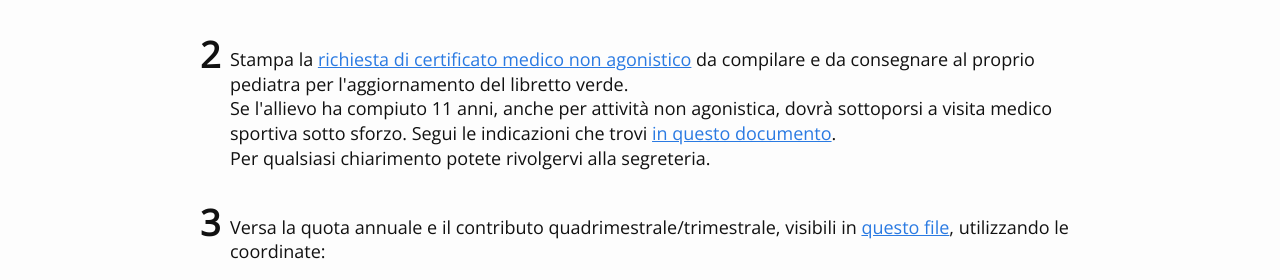
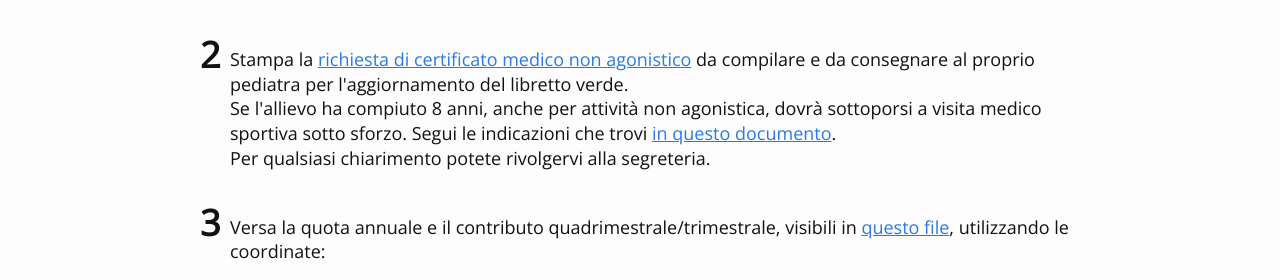
Before and after one commit to gymnastx/gymnastx.github.io, a Jekyll site: the page built from per-iscriversi/index.html, in a window 1280 px wide and 900 px high. Shown: the part 312-592 px from the top of the window. Built offline with Jekyll 4.4.1, drawn with Linux system fonts in a browser that asks for light colours; nearby versions of some CDN libraries.

Commit message:
Fix settembre 2022

```diff
--- a/per-iscriversi/index.html
+++ b/per-iscriversi/index.html
@@ -17,7 +17,7 @@ layout: default
         <li>
           Stampa la <a href="/assets/docs/richiesta_certificato_medico_gymnastx.pdf" target="_blank">richiesta di certificato medico non agonistico</a> da compilare e da consegnare al proprio pediatra per l'aggiornamento del libretto verde.
           <br>
-          Se l'allievo ha compiuto 11 anni, anche per attività non agonistica, dovrà sottoporsi a visita medico sportiva sotto sforzo. Segui le indicazioni che trovi <a href="/assets/docs/visita_medico_sportiva_v1.pdf" target="_blank">in questo documento</a>.
+          Se l'allievo ha compiuto 8 anni, anche per attività non agonistica, dovrà sottoporsi a visita medico sportiva sotto sforzo. Segui le indicazioni che trovi <a href="/assets/docs/visita_medico_sportiva_v1.pdf" target="_blank">in questo documento</a>.
           <br>
           Per qualsiasi chiarimento potete rivolgervi alla segreteria.
     </li>
```
Also changed, not shown: _data/corsi.yml (+4 -4 lines), 4 other files.
